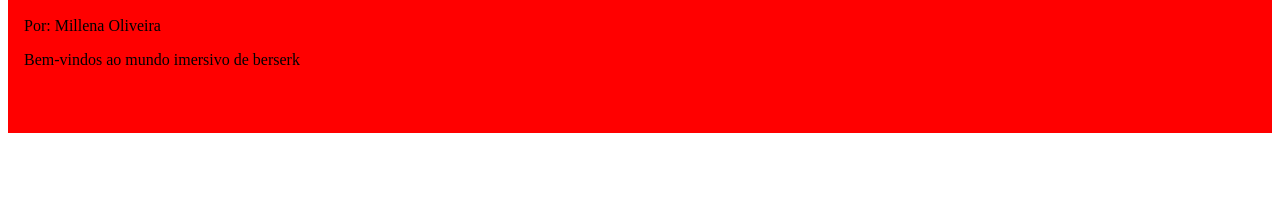
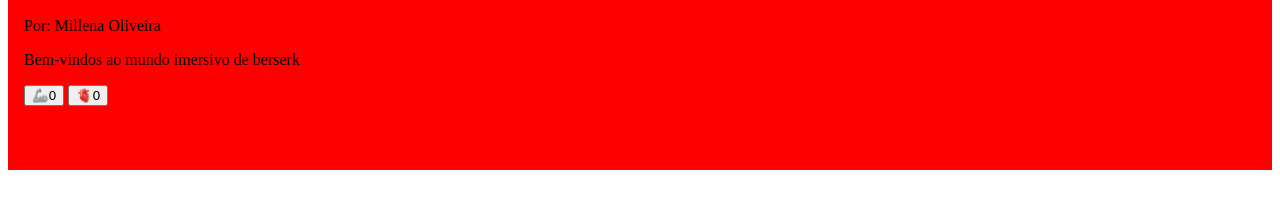
Before and after one commit to millenaoliveird/alurapaginawebzero-millenaoliveirad-pt1, a plain HTML site: page index.html in a window 1280 px wide. Shown: the part 384-592 px from the top of the page. Drawn offline with Linux system fonts and the light colour scheme.

Commit message:
Update index.html

```diff
--- a/index.html
+++ b/index.html
@@ -41,6 +41,8 @@
             <p class= "artigo- autor">Por: Millena Oliveira</p>
             </p> Bem-vindos ao mundo imersivo de berserk
 <p>
+    <button>🦾<span>0</span></button>
+    <button>🫀<span>0</span></button>
     <div>
         </article>
     <main>
```
